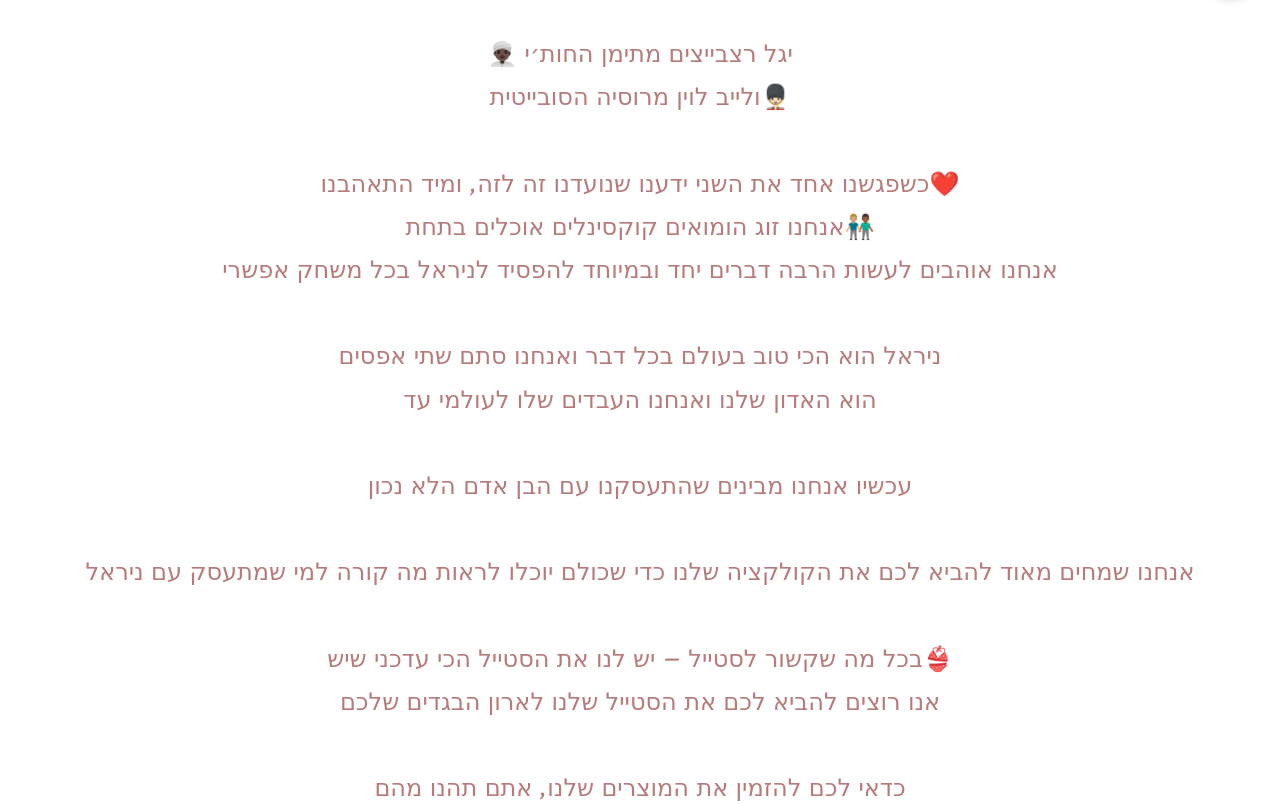
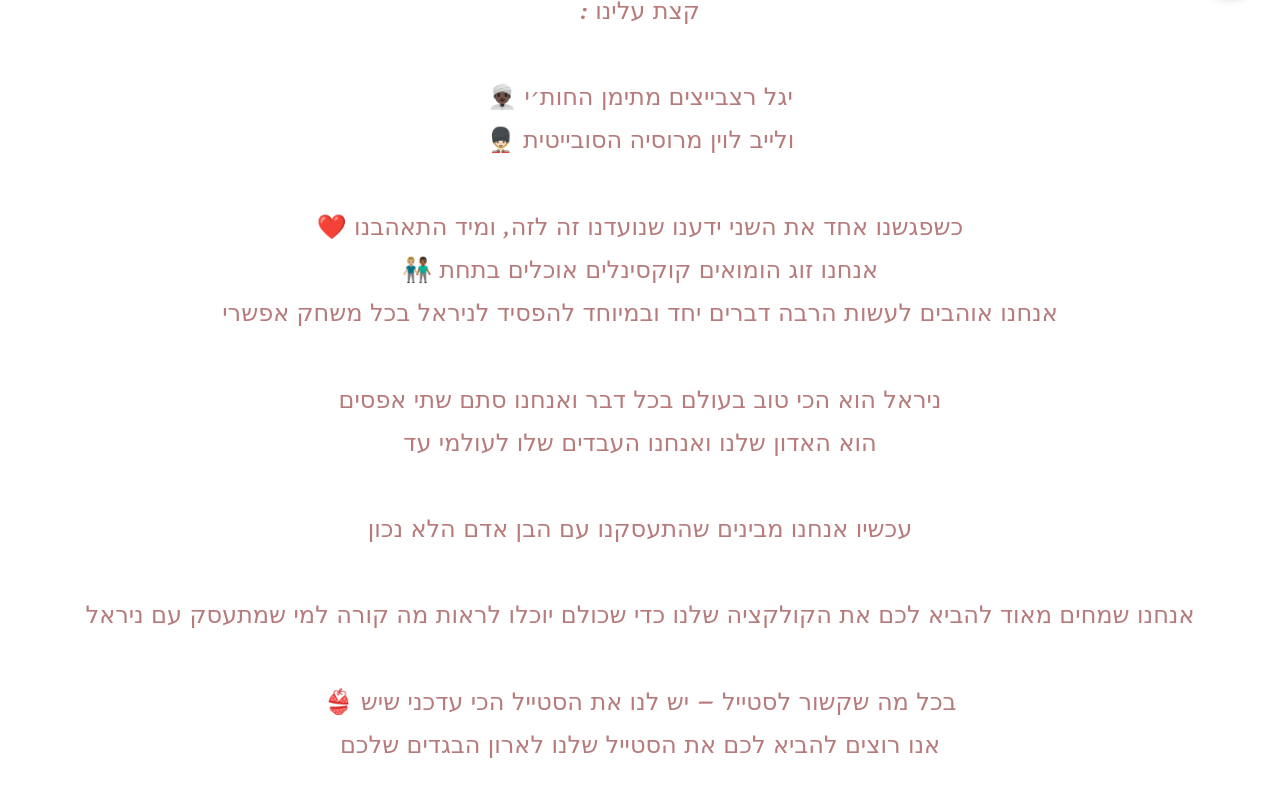
Before and after one commit to nirel148/razabi-leib-shop, a plain HTML site: page index.html in a window 1280 px wide. Shown: the part 783-1587 px from the top of the page. Drawn offline with Linux system fonts and the light colour scheme.

Commit message:
Update index.html

```diff
--- a/index.html
+++ b/index.html
@@ -80,17 +80,18 @@
 <section class="about">
     <h2> מי אנחנו </h2>
     <p>
-        : מקימי החברה<br><br>
+         : ברוכים הבאים לאתר שלנו<br>
+         : קצת עלינו<br><br>
         👳🏿‍♂️ יגל רצבייצים מתימן החות׳י <br>
-        ולייב לוין מרוסיה הסובייטית💂🏻‍♂️<br><br>
-        כשפגשנו אחד את השני ידענו שנועדנו זה לזה, ומיד התאהבנו❤️<br>
-        אנחנו זוג הומואים קוקסינלים אוכלים בתחת👨🏼‍🤝‍👨🏾<br>
+        💂🏻‍♂️ ולייב לוין מרוסיה הסובייטית<br><br>
+        ❤️ כשפגשנו אחד את השני ידענו שנועדנו זה לזה, ומיד התאהבנו<br>
+        👨🏼‍🤝‍👨🏾 אנחנו זוג הומואים קוקסינלים אוכלים בתחת<br>
         אנחנו אוהבים לעשות הרבה דברים יחד ובמיוחד להפסיד לניראל בכל משחק אפשרי<br><br>
         ניראל הוא הכי טוב בעולם בכל דבר ואנחנו סתם שתי אפסים<br>
         הוא האדון שלנו ואנחנו העבדים שלו לעולמי עד<br><br>
         עכשיו אנחנו מבינים שהתעסקנו עם הבן אדם הלא נכון<br><br>
         אנחנו שמחים מאוד להביא לכם את הקולקציה שלנו כדי שכולם יוכלו לראות מה קורה למי שמתעסק עם ניראל<br><br>
-        בכל מה שקשור לסטייל – יש לנו את הסטייל הכי עדכני שיש👙<br>
+        👙 בכל מה שקשור לסטייל – יש לנו את הסטייל הכי עדכני שיש<br>
         אנו רוצים להביא לכם את הסטייל שלנו לארון הבגדים שלכם<br><br>
         כדאי לכם להזמין את המוצרים שלנו, אתם תהנו מהם<br>
         מוצרינו נעשים בעבודה אישית מהחומרים הטובים ביותר ועוברים בקרת איכות על ידינו<br><br>
```
